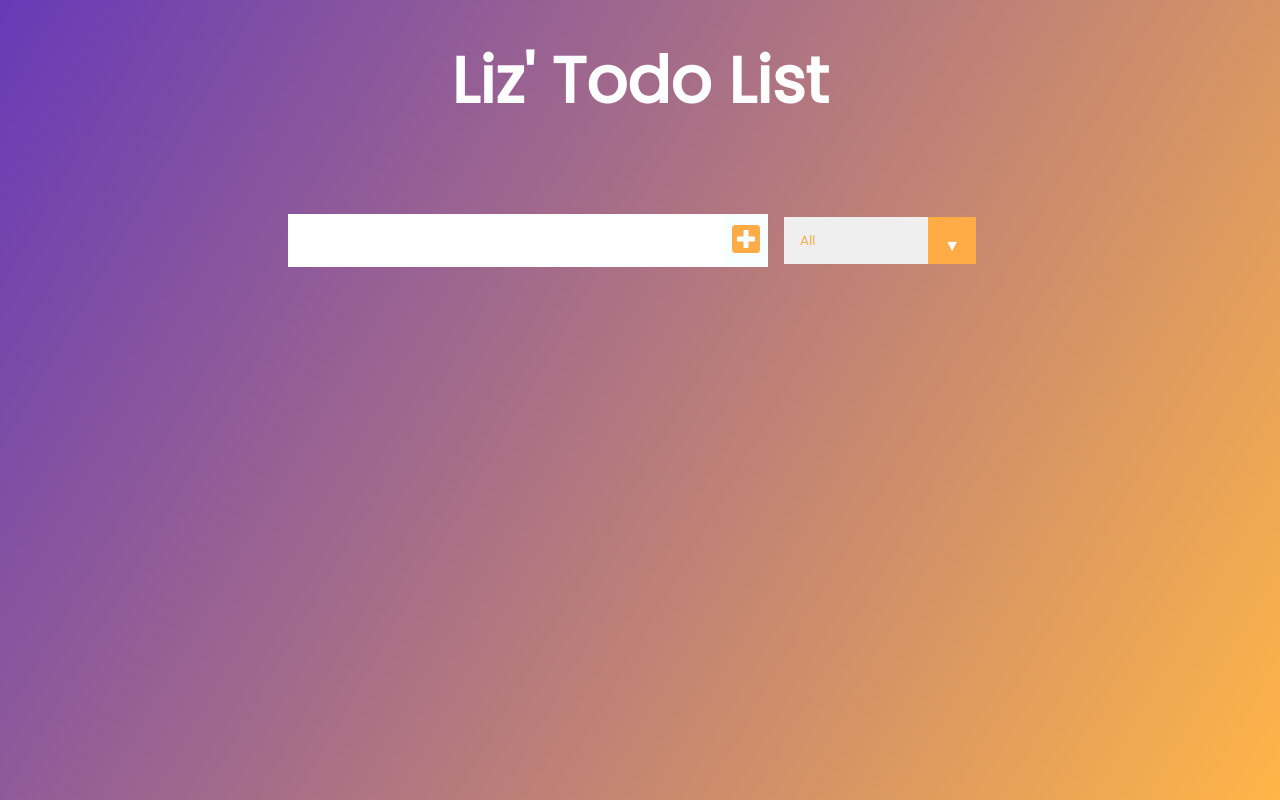
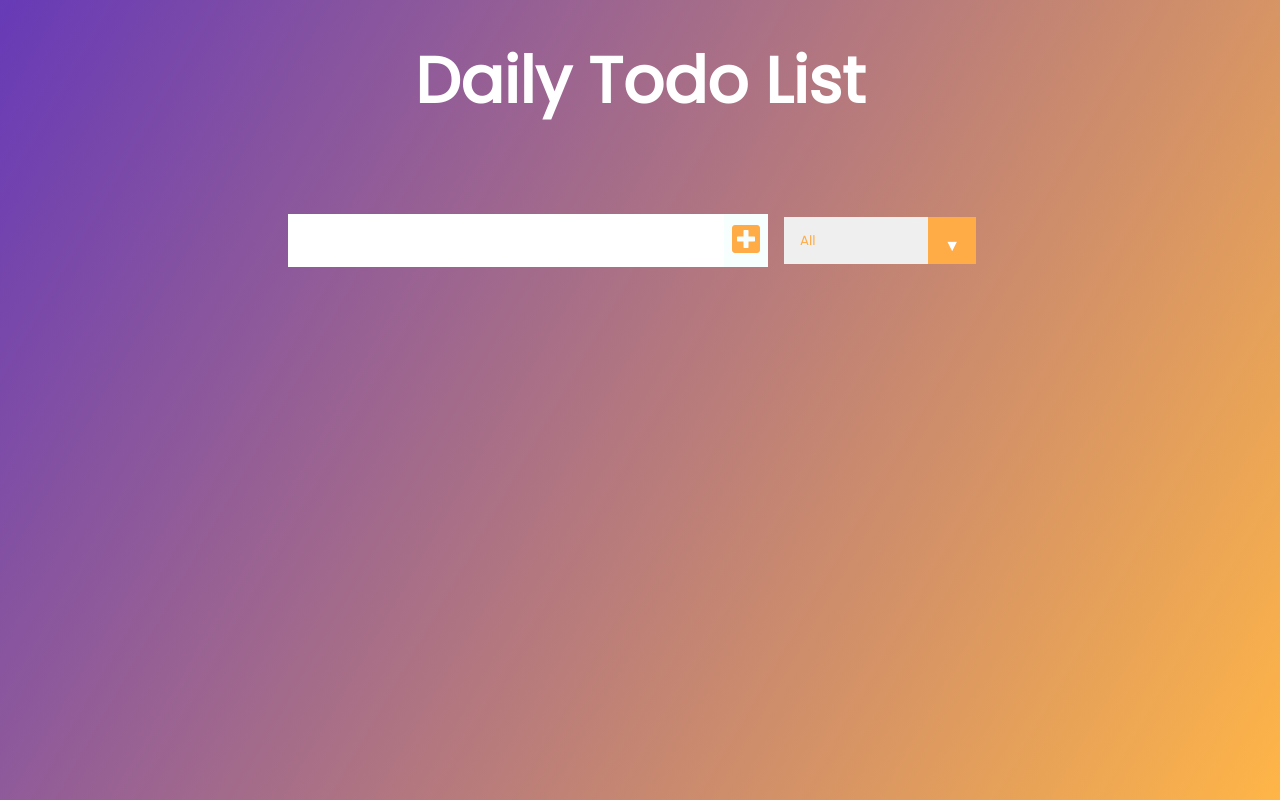
Before and after one commit to Liztowoju/liz-todoApp, a React (Vite) app: page / in a window 1280 px wide. Built offline with nearby package versions, Linux system fonts and the light colour scheme.

Commit message:
fix/ bug to remove css transform property

```diff
--- a/src/App.css
+++ b/src/App.css
@@ -139,8 +139,3 @@ select {
   cursor: pointer;
   pointer-events: none;
 }
-/* Transition */
-/*
-.select:hover::after {
-  transform: scale(1.5);
-}
--- a/src/App.jsx
+++ b/src/App.jsx
@@ -39,7 +39,8 @@ function App() {
         break;
     }
   }
-  // save to local storage
+
+//local storage
   function saveLocalTodos() {
     localStorage.setItem('todos', JSON.stringify(todos))
   }
@@ -55,7 +56,7 @@ function App() {
   return (
     <div className='react'>
       <header>
-        <h1>Liz' Todo List</h1>
+        <h1>Daily Todo List</h1>
       </header>
       <Form
         todos={todos}
```
